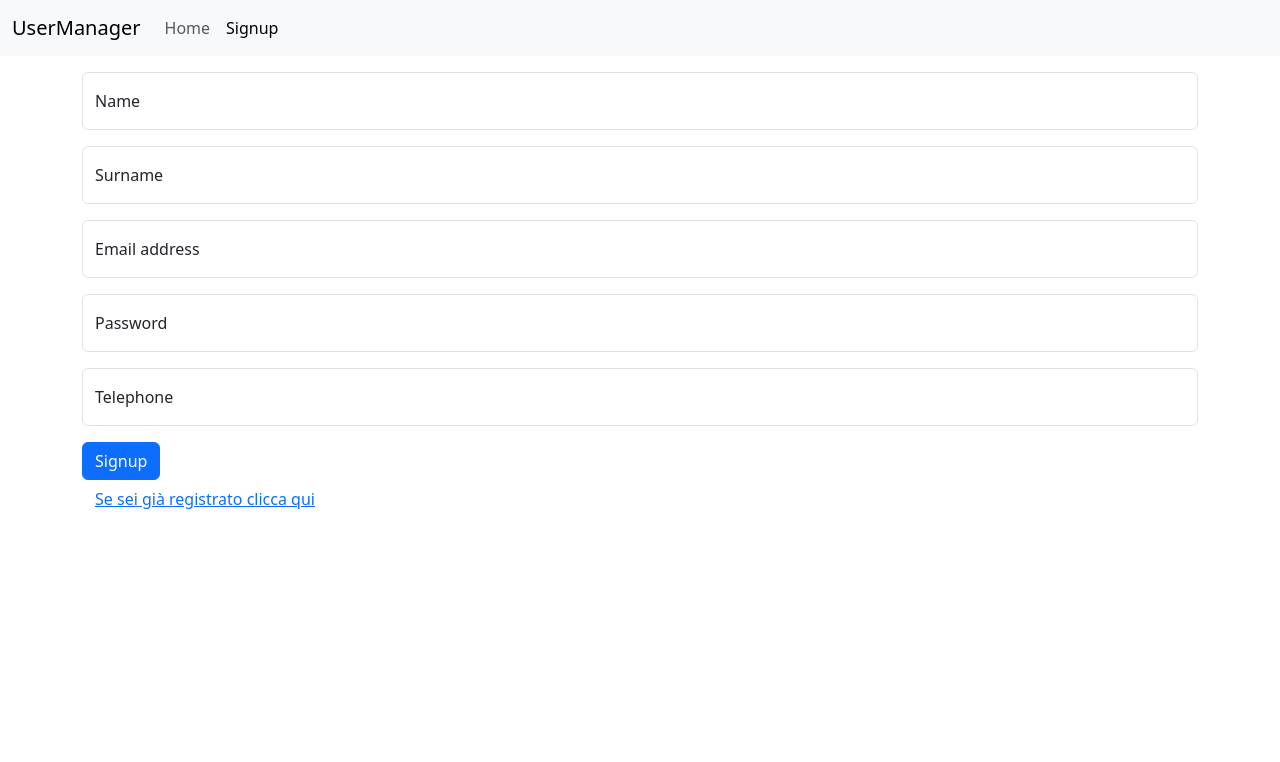
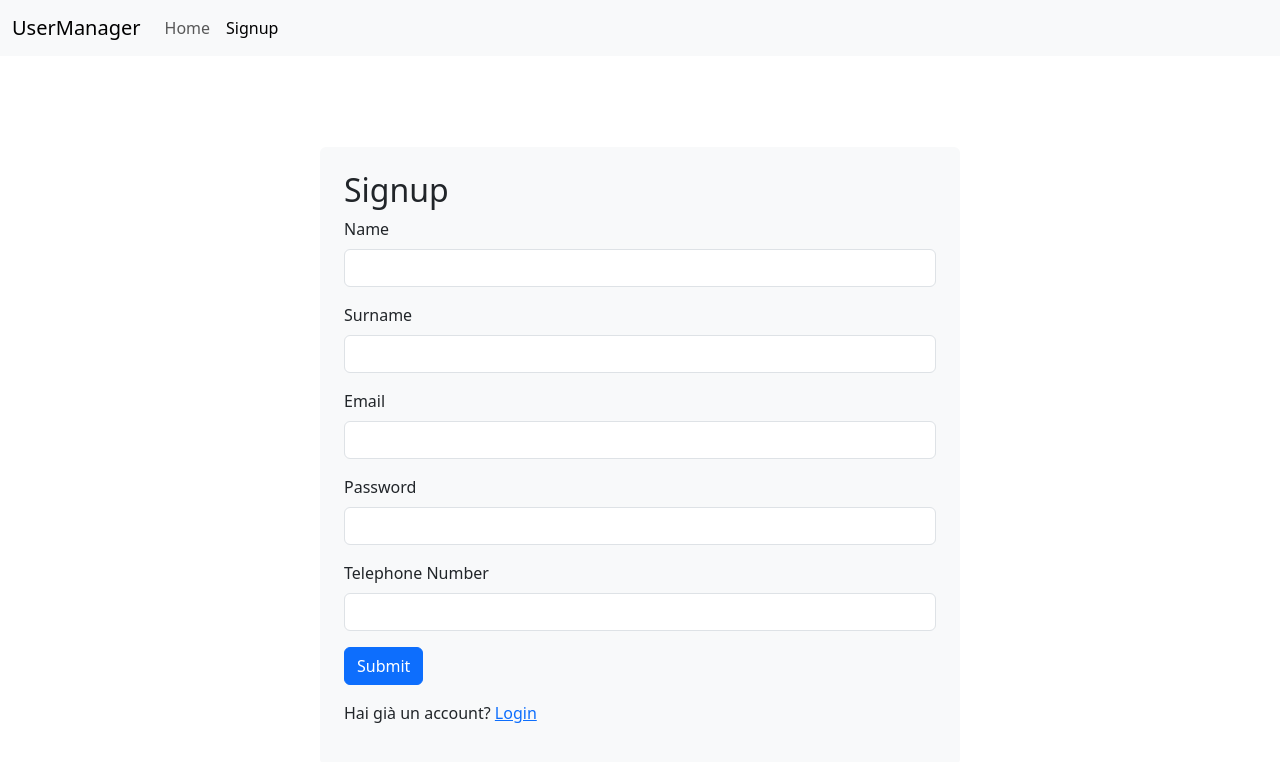
Before and after one commit to MicheleMal/UserManager, a React (Create React App) app in the folder frontend/: page /signup in a window 1280 px wide. Shown: the top 762 px of the page. Built offline with nearby package versions, Linux system fonts and the light colour scheme.

Commit message:
Fixed login and registration, added profile page

```diff
--- a/frontend/src/App.js
+++ b/frontend/src/App.js
@@ -17,7 +17,7 @@ function App() {
         <Route path='/' Component={Home} />
         <Route path='/signup' Component={Register}/>
         <Route path='/login' Component={Login} />
-        {/* <Route path='/dashboard' Component={Dashboard} /> */}
+        <Route path='/dashboard' Component={Dashboard} />
       </Routes>
     </Router>
   );
--- a/frontend/src/components/Dashboard..js
+++ b/frontend/src/components/Dashboard..js
@@ -1,11 +1,13 @@
 import axios from "axios"
 import { useEffect, useState } from "react"
 import { useCookies } from "react-cookie";
+import { Navigate } from "react-router-dom";
 
 export default function Dashboard() {
 
-    const [cookie] = useCookies(['jwtToken'])
+    const [cookie, setCookie, removeCookie] = useCookies(['jwtToken'])
     const [user, setUser] = useState([])
+    const [isLogout, setIsLogout] = useState(false)
 
     async function fetchData() {
         try {
@@ -15,7 +17,7 @@ export default function Dashboard() {
                 }
             })
 
-            if(res.data.check===true){
+            if (res.data.check === true) {
                 setUser(res.data.data[0])
             }
         } catch (error) {
@@ -28,9 +30,21 @@ export default function Dashboard() {
         fetchData()
     })
 
+    function handleLogout() {
+        removeCookie("jwtToken")
+        setIsLogout(true)
+    }
+
+    if(isLogout){
+        return <Navigate to="/" />
+    }
+
     return (
         <>
             <h1>Benvenuto {user.name}</h1>
+            <button type="submit" className="btn btn-secondary" onClick={handleLogout}>
+                Logout
+            </button>
         </>
     )
 }
--- a/frontend/src/components/Login.js
+++ b/frontend/src/components/Login.js
@@ -1,6 +1,6 @@
 import axios from "axios"
 import { useState } from "react"
-import {useCookies} from "react-cookie"
+import { useCookies } from "react-cookie"
 import { Navigate } from "react-router-dom"
 
 export default function Login() {
@@ -10,7 +10,7 @@ export default function Login() {
         password: ""
     })
 
-    const [setCookie] = useCookies(['jwtToken'])
+    const [cookie, setCookie] = useCookies(['jwtToken'])
     const [isLogin, setIsLogin] = useState(false)
 
     function handleChange(e) {
@@ -37,24 +37,41 @@ export default function Login() {
         }
     }
 
-    if(isLogin){
-        return <Navigate to="/dashboard"/>
+    if (isLogin) {
+        return <Navigate to="/dashboard" />
     }
 
     return (
-        <div className="container mt-3">
-            <form autoComplete="off" method="post">
-                <div className="form-floating mb-3">
-                    <input type="email" className="form-control" id="email" name="email" placeholder="Email" onChange={handleChange} />
-                    <label htmlFor="email">Email address</label>
+        <div className="d-flex justify-content-center align-items-center vh-100">
+            <form method="post" className="p-4 bg-light rounded w-50" autoComplete="off">
+                <h2>Login</h2>
+                <div className="mb-3">
+                    <label htmlFor="email" className="form-label">
+                        Email
+                    </label>
+                    <input
+                        type="email"
+                        className="form-control"
+                        id="email"
+                        name="email"
+                        onChange={handleChange}
+                    />
                 </div>
-
-                <div className="form-floating mb-3">
-                    <input type="password" className="form-control" id="password" name="password" placeholder="Password" onChange={handleChange} />
-                    <label htmlFor="password">Password</label>
+                <div className="mb-3">
+                    <label htmlFor="password" className="form-label">
+                        Password
+                    </label>
+                    <input
+                        type="password"
+                        className="form-control"
+                        id="password"
+                        name="password"
+                        onChange={handleChange}
+                    />
                 </div>
-
-                <input type="submit" className="btn btn-primary" value="Login" onClick={handleSubmit} />
+                <button type="submit" className="btn btn-primary" onClick={handleSubmit}>
+                    Submit
+                </button>
             </form>
         </div>
     )
--- a/frontend/src/components/Register.js
+++ b/frontend/src/components/Register.js
@@ -48,37 +48,108 @@ export default function Register() {
     }
 
     return (
-        <div className="container mt-3">
-            <form autoComplete="off" method="post">
-                <div className="form-floating mb-3">
-                    <input type="text" className="form-control" id="name" name="name" placeholder="Name" onChange={handleChange} />
-                    <label htmlFor="name">Name</label>
+        // <div className="container mt-3">
+        //     <form autoComplete="off" method="post">
+        //         <div className="form-floating mb-3">
+        //             <input type="text" className="form-control" id="name" name="name" placeholder="Name" onChange={handleChange} />
+        //             <label htmlFor="name">Name</label>
+        //         </div>
+
+        //         <div className="form-floating mb-3">
+        //             <input type="text" className="form-control" id="surname" name="surname" placeholder="Surname" onChange={handleChange} />
+        //             <label htmlFor="surname">Surname</label>
+        //         </div>
+
+        //         <div className="form-floating mb-3">
+        //             <input type="email" className="form-control" id="email" name="email" placeholder="Email" onChange={handleChange} />
+        //             <label htmlFor="email">Email address</label>
+        //         </div>
+
+        //         <div className="form-floating mb-3">
+        //             <input type="password" className="form-control" id="password" name="password" placeholder="Password" onChange={handleChange} />
+        //             <label htmlFor="password">Password</label>
+        //         </div>
+
+        //         <div className="form-floating mb-3">
+        //             <input type="tel" className="form-control" id="tel_number" name="tel_number" placeholder="Telephone" onChange={handleChange} />
+        //             <label htmlFor="tel_number">Telephone</label>
+        //         </div>
+
+        //         <input type="submit" className="btn btn-primary" value="Signup" onClick={handleSubmit} />
+        //     </form>
+
+        //     <Link className="btn btn-link" to={"/login"}>Se sei già registrato clicca qui</Link>
+        // </div>
+        <div className="d-flex justify-content-center align-items-center vh-100">
+            <form onSubmit={handleSubmit} method="post" className="p-4 bg-light rounded w-50" autoComplete="off">
+                <h2>Signup</h2>
+                <div className="mb-3">
+                    <label htmlFor="name" className="form-label">
+                        Name
+                    </label>
+                    <input
+                        type="text"
+                        className="form-control"
+                        id="name"
+                        name="name"
+                        onChange={handleChange}
+                    />
                 </div>
-
-                <div className="form-floating mb-3">
-                    <input type="text" className="form-control" id="surname" name="surname" placeholder="Surname" onChange={handleChange} />
-                    <label htmlFor="surname">Surname</label>
+                <div className="mb-3">
+                    <label htmlFor="surname" className="form-label">
+                        Surname
+                    </label>
+                    <input
+                        type="text"
+                        className="form-control"
+                        id="surname"
+                        name="surname"
+                        onChange={handleChange}
+                    />
                 </div>
-
-                <div className="form-floating mb-3">
-                    <input type="email" className="form-control" id="email" name="email" placeholder="Email" onChange={handleChange} />
-                    <label htmlFor="email">Email address</label>
+                <div className="mb-3">
+                    <label htmlFor="email" className="form-label">
+                        Email
+                    </label>
+                    <input
+                        type="email"
+                        className="form-control"
+                        id="email"
+                        name="email"
+                        onChange={handleChange}
+                    />
                 </div>
-
-                <div className="form-floating mb-3">
-                    <input type="password" className="form-control" id="password" name="password" placeholder="Password" onChange={handleChange} />
-                    <label htmlFor="password">Password</label>
+                <div className="mb-3">
+                    <label htmlFor="password" className="form-label">
+                        Password
+                    </label>
+                    <input
+                        type="password"
+                        className="form-control"
+                        id="password"
+                        name="password"
+                        onChange={handleChange}
+                    />
                 </div>
-
-                <div className="form-floating mb-3">
-                    <input type="tel" className="form-control" id="tel_number" name="tel_number" placeholder="Telephone" onChange={handleChange} />
-                    <label htmlFor="tel_number">Telephone</label>
+                <div className="mb-3">
+                    <label htmlFor="tel_number" className="form-label">
+                        Telephone Number
+                    </label>
+                    <input
+                        type="tel"
+                        className="form-control"
+                        id="tel_number"
+                        name="tel_number"
+                        onChange={handleChange}
+                    />
                 </div>
-
-                <input type="submit" className="btn btn-primary" value="Signup" onClick={handleSubmit} />
+                <button type="submit" className="btn btn-primary">
+                    Submit
+                </button>
+                <p className="mt-3">
+                    Hai già un account? <Link to="/login">Login</Link>
+                </p>
             </form>
-
-            <Link className="btn btn-link" to={"/login"}>Se sei già registrato clicca qui</Link>
         </div>
     )
 }
```
